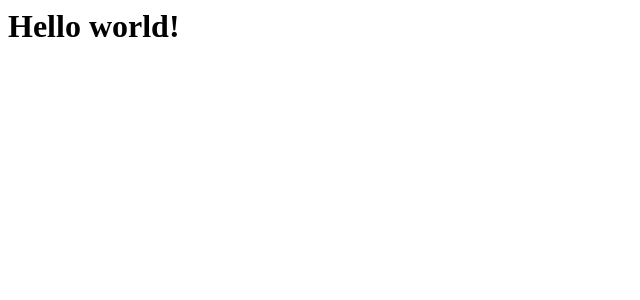
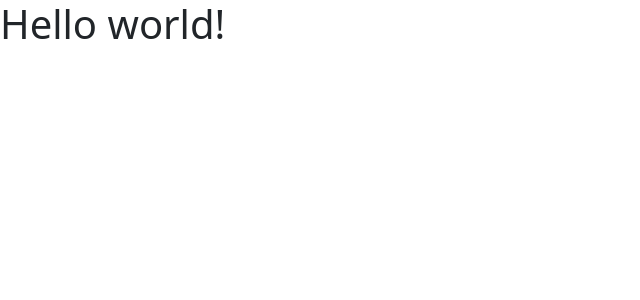
Before and after one commit to glektarssza/nuclearcraft-solver, a React (Vite) app: page / in a window 1280 px wide. Shown: the top 300 px of the page, without its empty margins (0-640 px from the left). Built offline with nearby package versions, Linux system fonts and the light colour scheme.

Commit message:
Setup main index to import Bootstrap.

```diff
--- a/src/scss/index.scss
+++ b/src/scss/index.scss
@@ -0,0 +1,29 @@
+//-- Import main Bootstrap functions first.
+@import '../../node_modules/bootstrap/scss/functions';
+
+//-- Override default variables here
+
+//-- Import Bootstrap variables
+@import '../../node_modules/bootstrap/scss/variables';
+@import '../../node_modules/bootstrap/scss/variables-dark';
+
+//-- Override default maps here
+
+//-- Import the rest of Bootstrap's required parts
+@import '../../node_modules/bootstrap/scss/maps';
+@import '../../node_modules/bootstrap/scss/mixins';
+@import '../../node_modules/bootstrap/scss/root';
+
+//-- Import optional components of Bootstrap
+@import '../../node_modules/bootstrap/scss/utilities';
+@import '../../node_modules/bootstrap/scss/reboot';
+@import '../../node_modules/bootstrap/scss/type';
+@import '../../node_modules/bootstrap/scss/images';
+@import '../../node_modules/bootstrap/scss/containers';
+@import '../../node_modules/bootstrap/scss/grid';
+@import '../../node_modules/bootstrap/scss/helpers';
+
+//-- Import utilities API last to generate some things automatically
+@import '../../node_modules/bootstrap/scss/utilities/api';
+
+//-- Custom code comes last!
```
